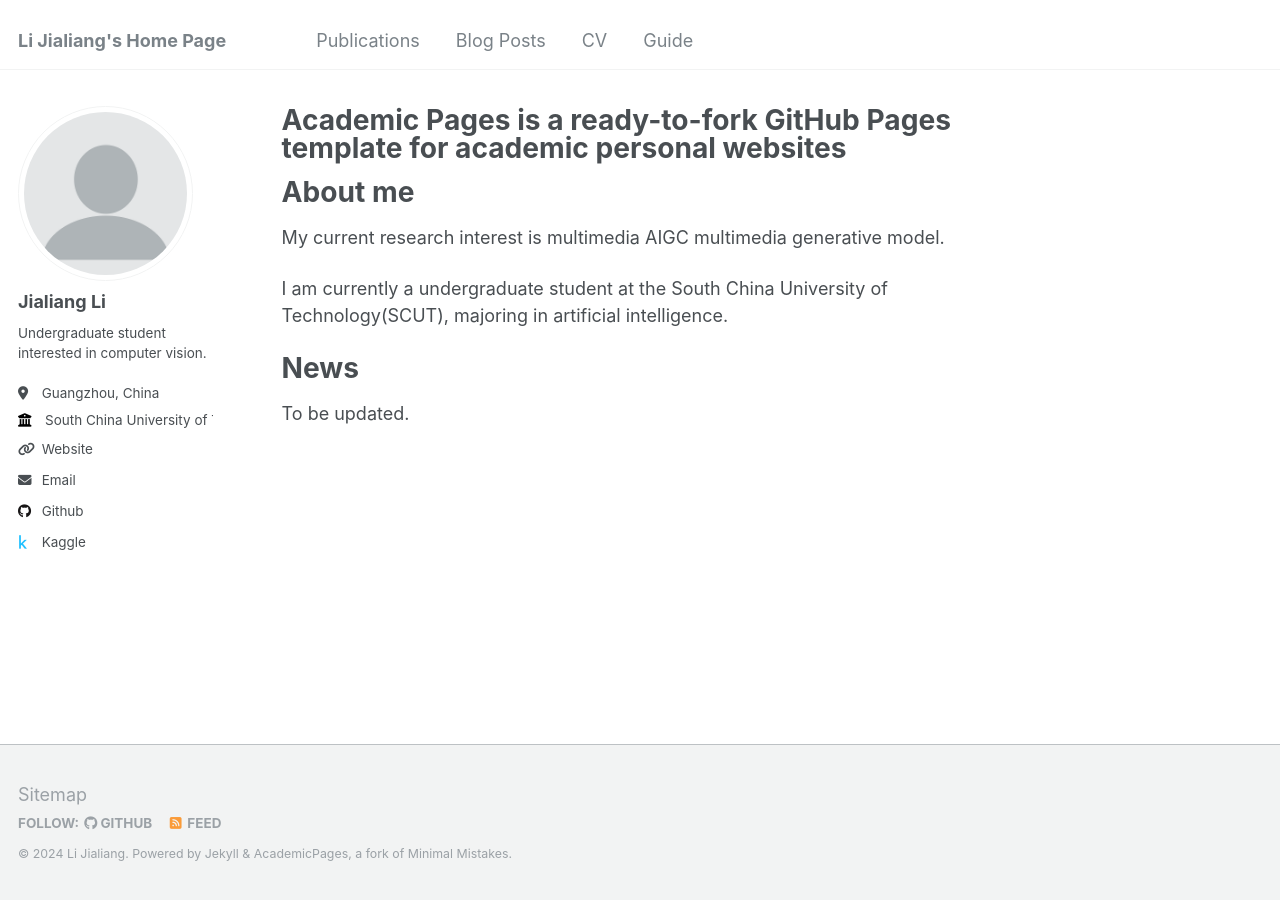
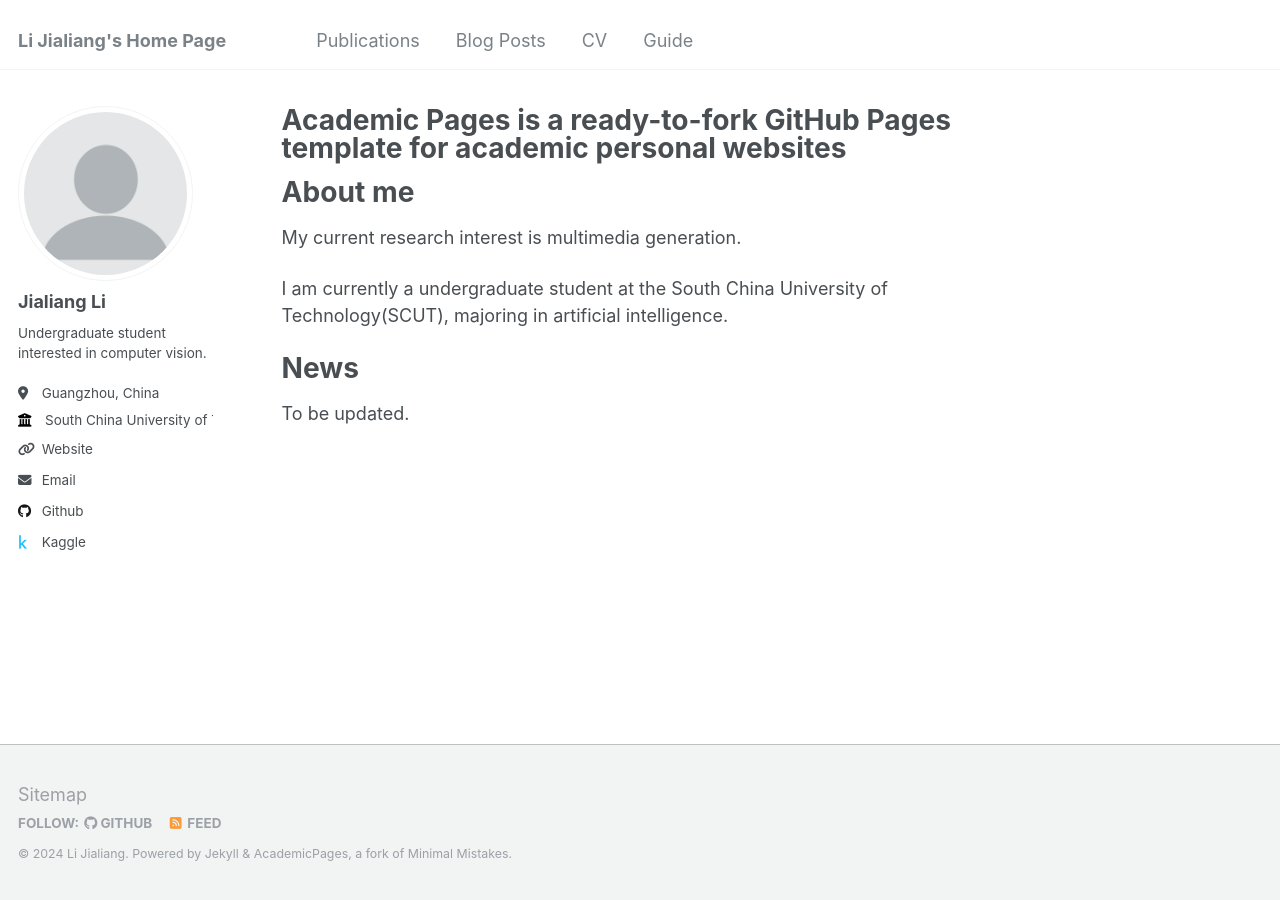
Before and after one commit to jialiang1207/jialiang1207.github.io, a Jekyll site: the page built from _pages/about.md, in a window 1280 px wide. Built offline with Jekyll 4.4.1, drawn with Linux system fonts in a browser that asks for light colours.

Commit message:
edit about

```diff
--- a/_pages/about.md
+++ b/_pages/about.md
@@ -9,10 +9,9 @@ redirect_from:
 
 About me
 ====
-My current research interest is multimedia AIGC multimedia generative model.
+My current research interest is multimedia generation.
 
 I am currently a undergraduate student at the South China University of Technology(SCUT), majoring in artificial intelligence.
-
 
 News
 ====
```
